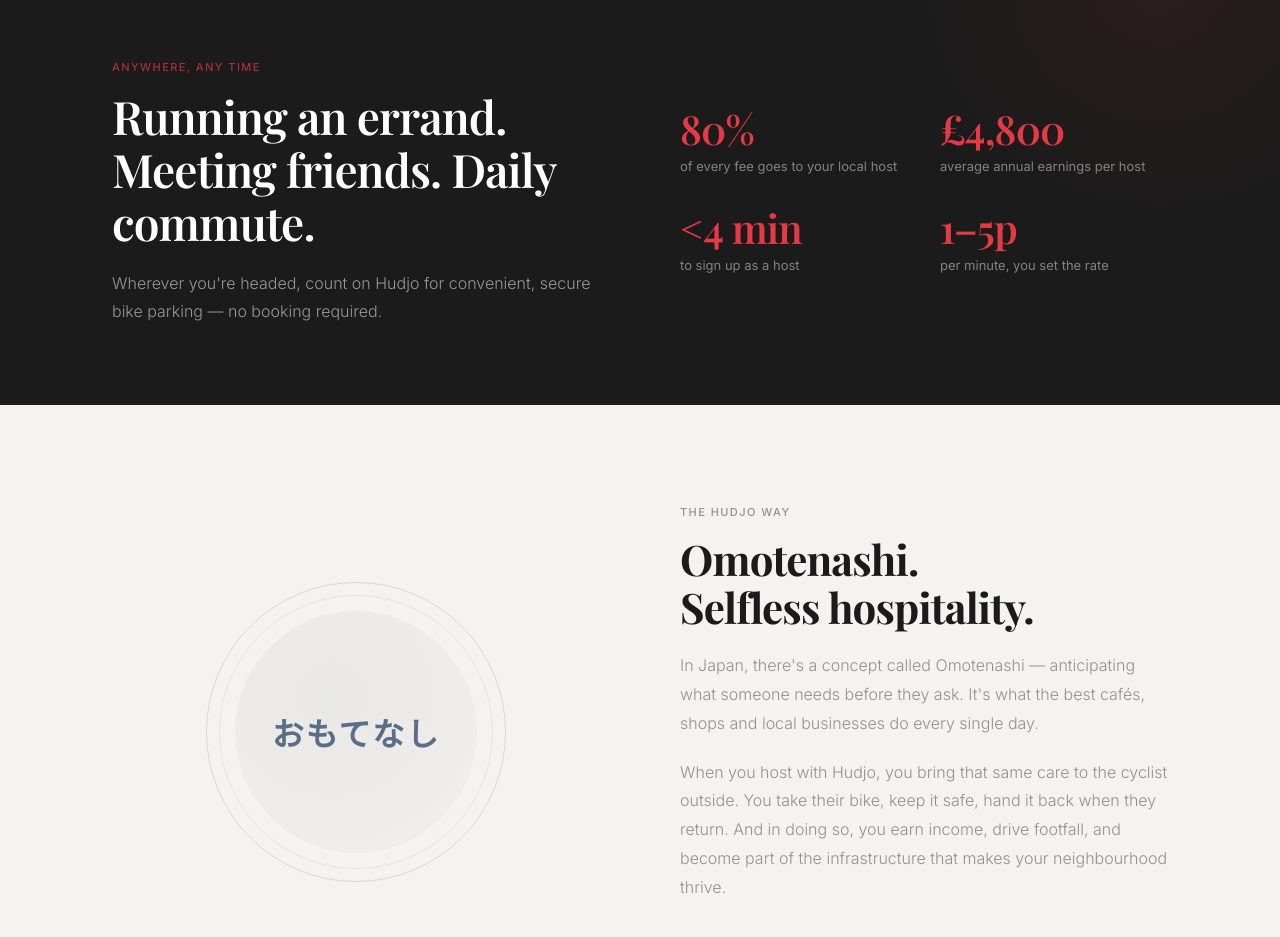
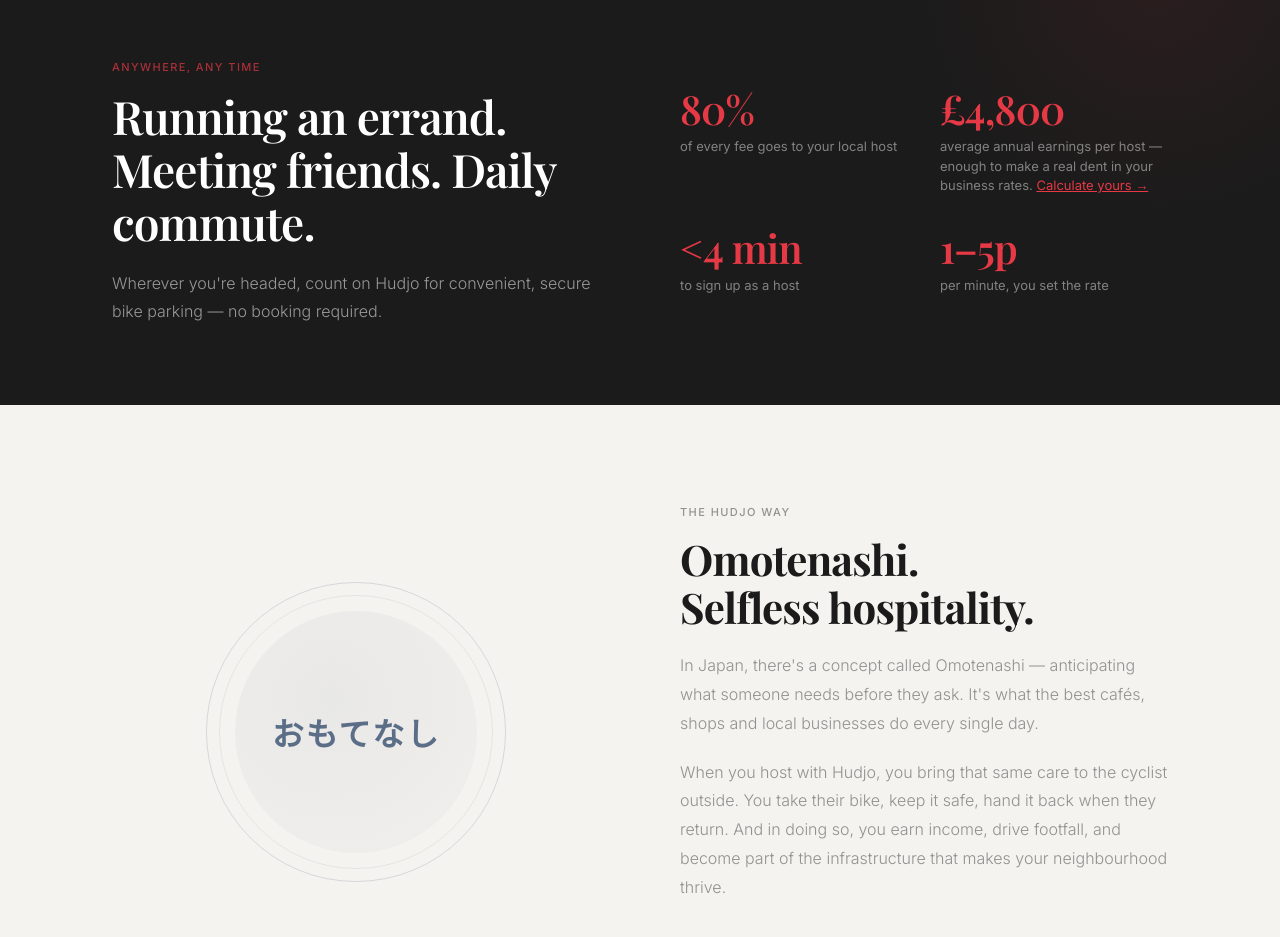
Before and after one commit to Hudjo-Bicycle-Parking/hudjo-website, a plain HTML site: page index.html in a window 1280 px wide. Shown: the part 3140-4077 px from the top of the page. Drawn offline with nearby package versions, Linux system fonts and the light colour scheme; a web font is replaced by a local one.

Commit message:
Add business rates tagline and calculator link

```diff
--- a/index.html
+++ b/index.html
@@ -1466,7 +1466,7 @@
           </div>
           <div class="stat-item">
             <div class="stat-number">£4,800</div>
-            <div class="stat-label">average annual earnings per host</div>
+            <div class="stat-label">average annual earnings per host — enough to make a real dent in your business rates. <a href="#hosts" style="color:#E63946;text-decoration:underline;">Calculate yours →</a></div>
           </div>
           <div class="stat-item">
             <div class="stat-number">&lt;4 min</div>
```
